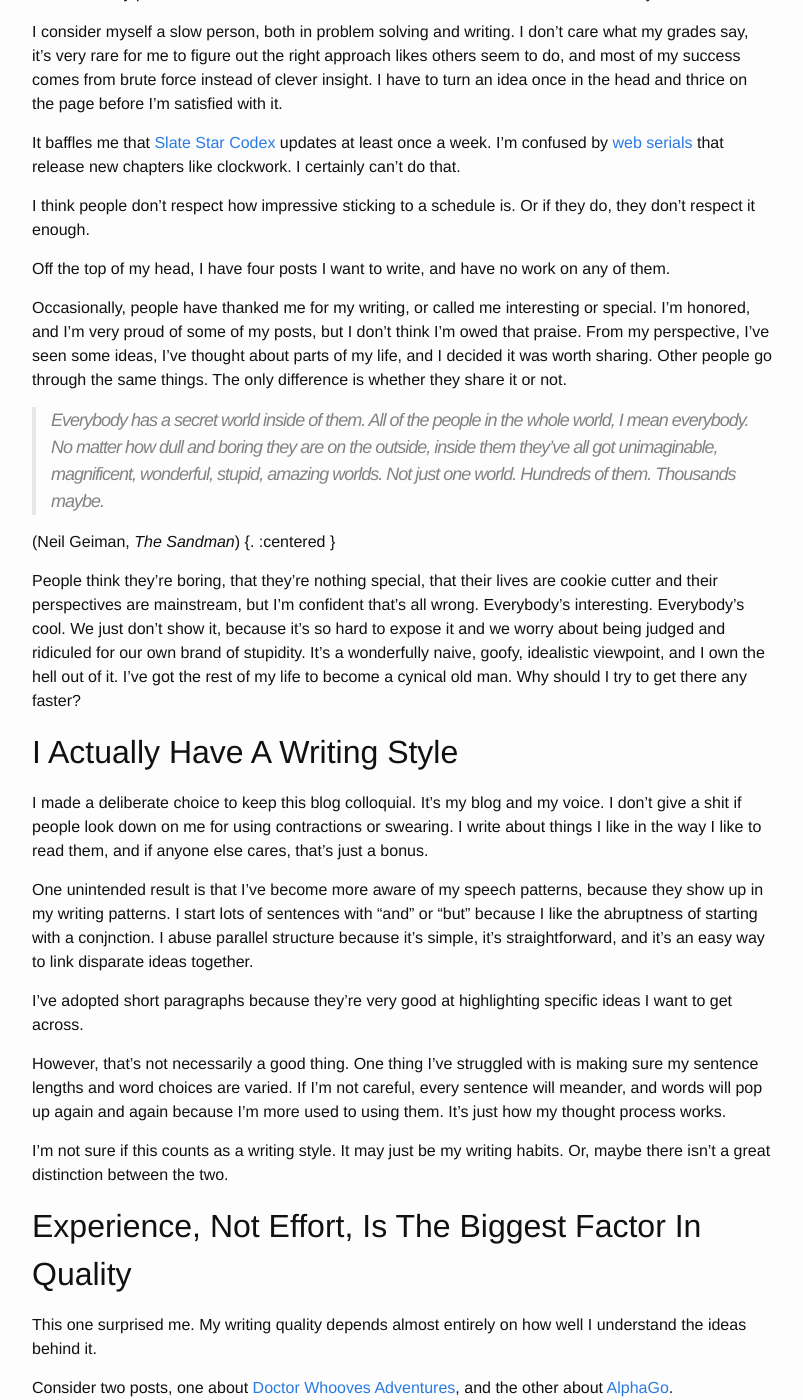
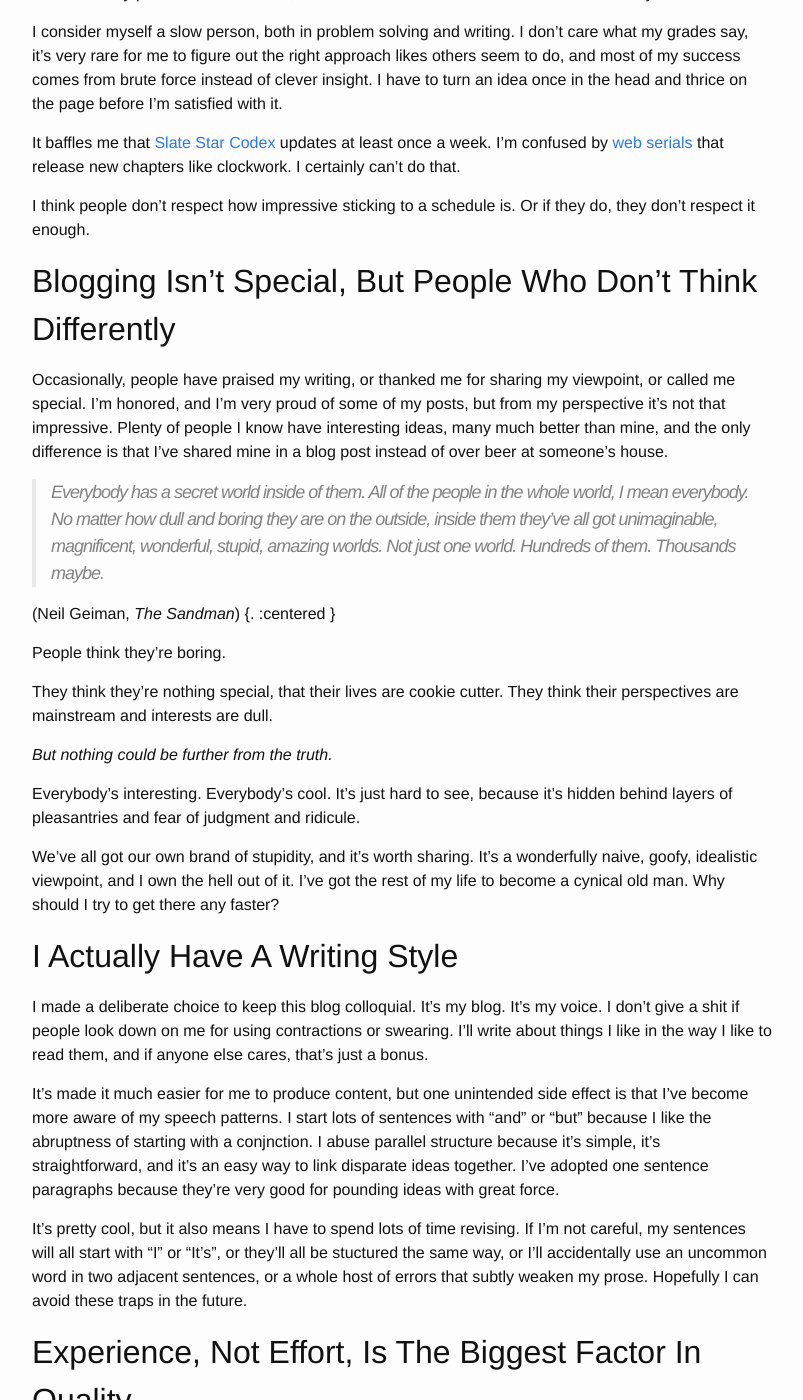
Before and after one commit to alexirpan/alexirpan.github.io, a Jekyll site: the page built from _posts/2016-02-18-half-year.markdown, in a window 1280 px wide and 1400 px high, scrolled down 2832 px. Shown: the whole window, without its empty margins (238-1041 px from the left). Built offline with Jekyll 4.4.1, drawn with Linux system fonts in a browser that asks for light colours; comment, search, counter and statistics services are not loaded.

Commit message:
I'm liking this barrage of short paragraphs idea

```diff
--- a/_posts/2016-02-18-half-year.markdown
+++ b/_posts/2016-02-18-half-year.markdown
@@ -153,15 +153,15 @@ that release new chapters like clockwork. I certainly can't do that.
 I think people don't respect how impressive sticking to a schedule is. Or if
 they do, they don't respect it enough.
 
-Off the top of my head, I have four posts I want to write, and have no work
-on any of them.
 
-Occasionally, people have thanked me for my writing, or called me interesting
-or special. I'm honored, and I'm very proud of some of my posts, but I don't
-think I'm owed that praise. From my perspective, I've seen some ideas,
-I've thought about parts of my life, and I decided it was worth sharing. Other
-people go through the same things. The only difference is whether they share
-it or not.
+Blogging Isn't Special, But People Who Don't Think Differently
+------------------------------------------------------------------------------
+
+Occasionally, people have praised my writing, or thanked me for sharing my
+viewpoint, or called me special. I'm honored, and I'm very proud of some of my
+posts, but from my perspective it's not that impressive. Plenty of people I know
+have interesting ideas, many much better than mine, and the only difference is
+that I've shared mine in a blog post instead of over beer at someone's house.
 
 > Everybody has a secret world inside of them. All of the
 > people in the whole world, I mean everybody. No matter how dull and boring they
@@ -172,41 +172,42 @@ it or not.
 (Neil Geiman, *The Sandman*)
 {. :centered }
 
-People think they're boring, that they're nothing special, that their lives
-are cookie cutter and their perspectives are mainstream, but I'm confident
-that's all wrong. Everybody's interesting.
-Everybody's cool. We just don't show it, because it's
-so hard to expose it and we worry about being judged and ridiculed for our
-own brand of stupidity. It's a wonderfully naive, goofy, idealistic viewpoint,
-and I own the hell out of it.
-I've got the rest of my life to become a cynical old man. Why should I try
-to get there any faster?
+People think they're boring.
+
+They think they're nothing special, that their lives are cookie cutter.
+They think their perspectives are mainstream and interests are dull.
+
+*But nothing could be further from the truth.*
+
+Everybody's interesting. Everybody's cool. It's just hard to see, because
+it's hidden behind layers of pleasantries and fear of judgment and ridicule.
+
+We've all got our own brand of stupidity, and it's worth sharing.
+It's a wonderfully naive, goofy, idealistic viewpoint, and I own the hell
+out of it. I've got the rest of my life to become a cynical old man.
+Why should I try to get there any faster?
 
 
 I Actually Have A Writing Style
 -------------------------------------------------------------------------------
 
-I made a deliberate choice to keep this blog colloquial. It's my blog and my
+I made a deliberate choice to keep this blog colloquial. It's my blog. It's my
 voice. I don't give a shit if people look down on me for using contractions
-or swearing. I write about things I like in the way I like to read them, and
+or swearing. I'll write about things I like in the way I like to read them, and
 if anyone else cares, that's just a bonus.
 
-One unintended result is that I've become more aware of my speech patterns,
-because they show up in my writing patterns. I start lots of sentences
-with "and" or "but" because I like the abruptness of starting with
+It's made it much easier for me to produce content, but one unintended side
+effect is that I've become more aware of my speech patterns.
+I start lots of sentences with "and" or "but" because I like the abruptness of starting with
 a conjnction. I abuse parallel structure because it's simple, it's straightforward,
-and it's an easy way to link disparate ideas together.
+and it's an easy way to link disparate ideas together. I've adopted one sentence
+paragraphs because they're very good for pounding ideas with great force.
 
-I've adopted short paragraphs because they're very good at highlighting
-specific ideas I want to get across.
-
-However, that's not necessarily a good thing. One thing I've struggled with
-is making sure my sentence lengths and word choices are varied. If I'm not
-careful, every sentence will meander, and words will pop up again and again
-because I'm more used to using them. It's just how my thought process works.
-
-I'm not sure if this counts as a writing style. It may just be my writing
-habits. Or, maybe there isn't a great distinction between the two.
+It's pretty cool, but it also means I have to spend lots of time revising.
+If I'm not careful, my sentences will all start with "I" or "It's", or they'll
+all be stuctured the same way, or I'll accidentally use an uncommon word in
+two adjacent sentences, or a whole host of errors that subtly weaken my prose.
+Hopefully I can avoid these traps in the future.
 
 
 Experience, Not Effort, Is The Biggest Factor In Quality
```
